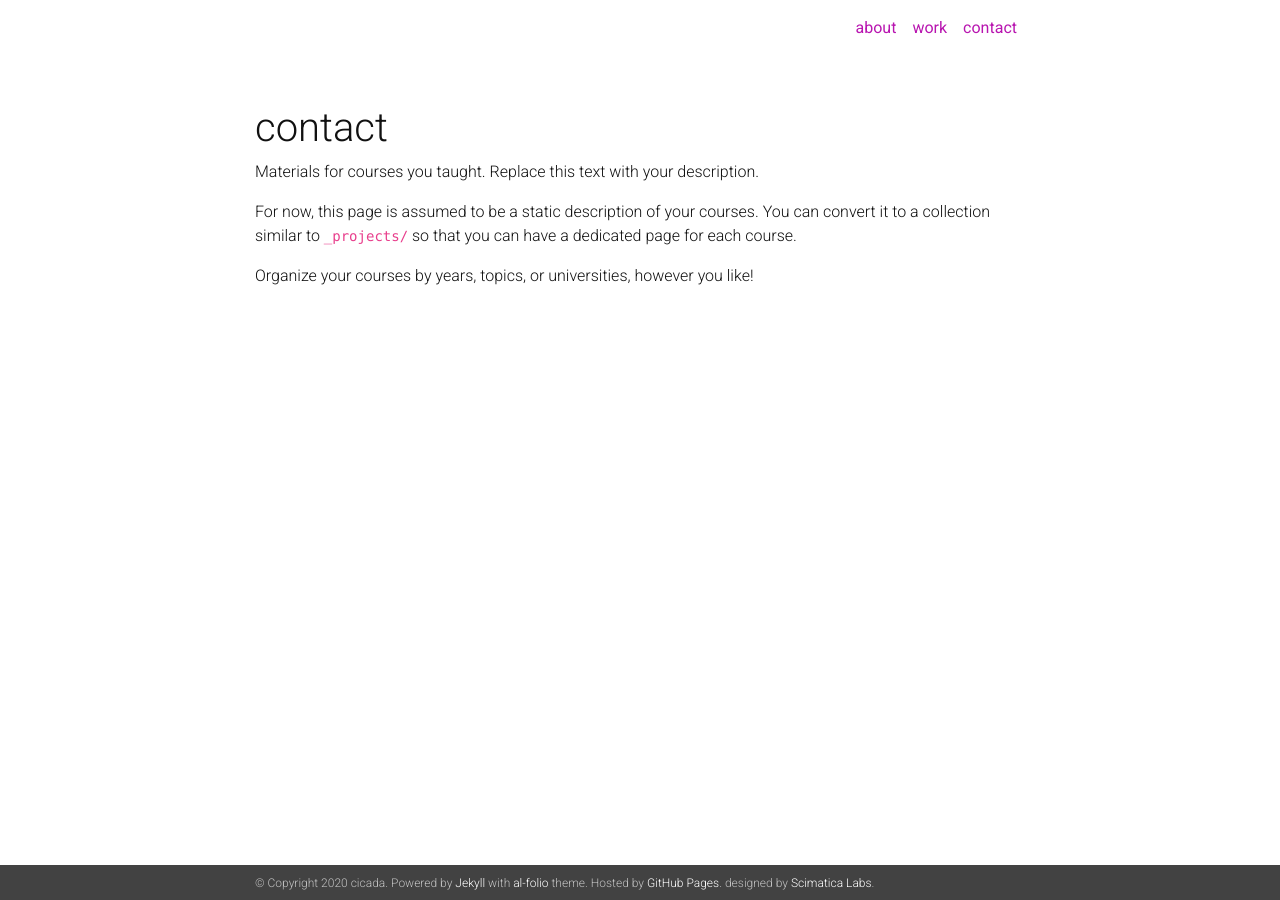
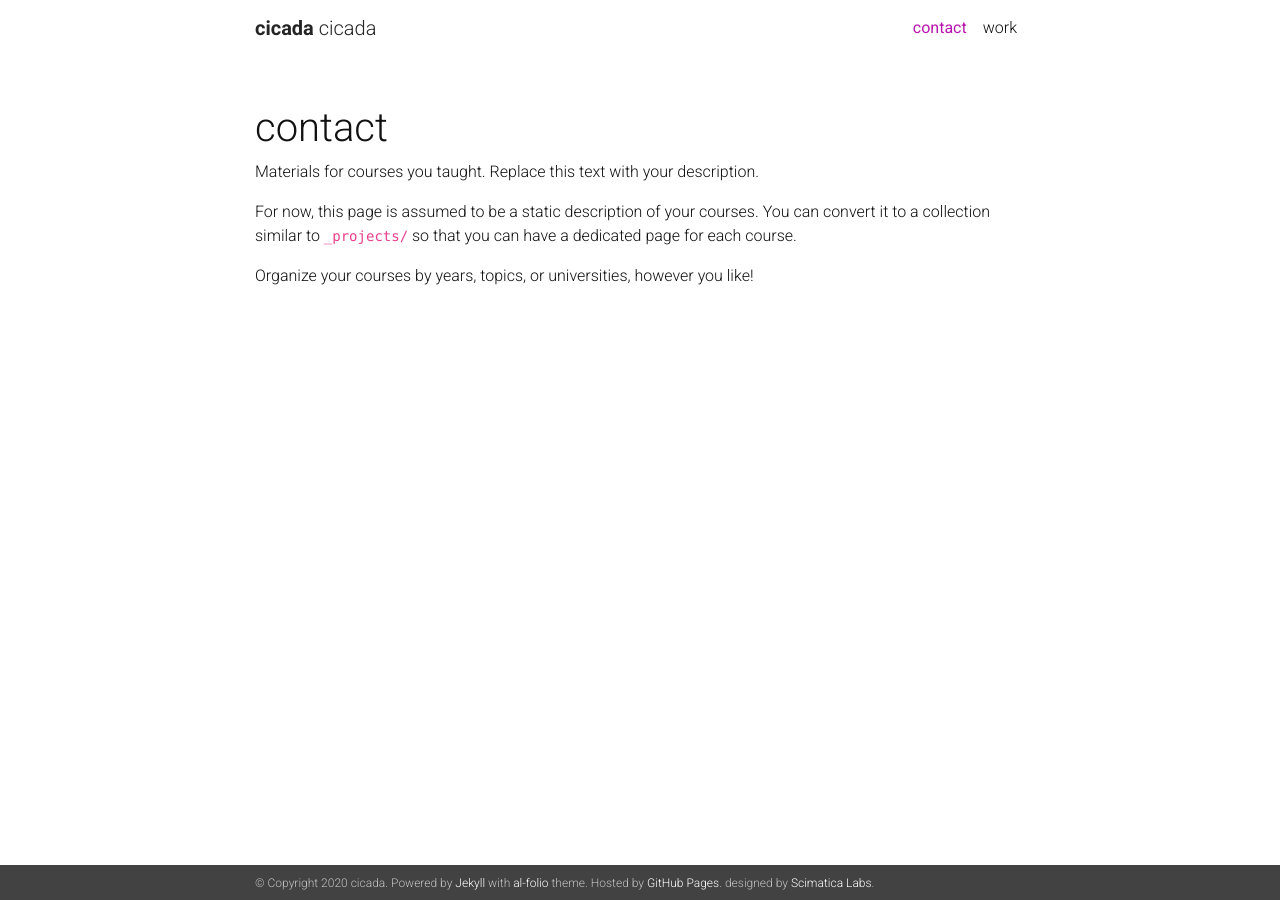
Before and after one commit to Scimatica-Labs/cicadadesign.in, a Jekyll site: the page built from _pages/contact.md, in a window 1280 px wide. Built offline with Jekyll 4.4.1, drawn with Linux system fonts in a browser that asks for light colours; nearby versions of some CDN libraries; a style sheet for code colours, icons or effects is not loaded.

Commit message:
Update header.html

```diff
--- a/_includes/header.html
+++ b/_includes/header.html
@@ -3,11 +3,24 @@
     <!-- Nav Bar -->
     <nav id="navbar" class="navbar navbar-light bg-white navbar-expand-sm {% if site.navbar_fixed %}fixed-top{% else %}sticky-top{% endif %}">
     <div class="container">
-
+      <!--{% if page.title != "about" %}
+      {% assign name = site.title | split: ' ' %}
+      {% assign firstname = name | first %}
+      {% if name.size > 2 %}
+         {% assign middlenames =  name | slice:1, name.size-1 | join:" " %}
+      {% else %}
+         {% assign middlenames = '' %}
+      {% endif %}
+      {% assign lastname = name | last %}-->
       <a class="navbar-brand title font-weight-lighter" href="{{ site.baseurl | prepend: site.url }}/">
-       <span class="font-weight-bold">{{ firstname }}</span> <!--{{ middlenames }}  {{ lastname }}-->
+       <span class="font-weight-bold">{{ firstname }}</span> {{ middlenames }}  {{ lastname }}
       </a>
-
+      <!--{% elsif site.show_social_icons %}
+        <!-- Social Icons
+        <div class="row ml-1 ml-sm-0">
+          {% include social.html %}
+        </div>
+      {% endif %}-->
       <!-- Navbar Toogle -->
       <button class="navbar-toggler collapsed ml-auto" type="button" data-toggle="collapse" data-target="#navbarNav" aria-controls="navbarNav" aria-expanded="false" aria-label="Toggle navigation">
         <span class="sr-only">Toggle navigation</span>
@@ -17,18 +30,40 @@
       </button>
       <div class="collapse navbar-collapse text-right" id="navbarNav">
         <ul class="navbar-nav ml-auto flex-nowrap">
+          <!-- About -->
+          <!--<li class="nav-item {% if page.title == 'about' %}active{% endif %}">
+            <a class="nav-link" href="{{ '/' | relative_url }}">
+              about
+              {% if page.title == "about" %}
+                <span class="sr-only">(current)</span>
+              {% endif %}
+            </a>
+          </li>
+          {% if site.blog_name %}-->
+          <!-- Blog -->
+          <!--<li class="nav-item {% if page.url contains 'blog' %}active{% endif %}">
+            <a class="nav-link" href="{{ '/blog/' | relative_url }}">
+              blog
+              {% if page.title == "blog" %}
+              <span class="sr-only">(current)</span>
+              {% endif %}
+            </a>
+          </li>
+          {% endif %}-->
           <!-- Other pages -->
-
-                <li class="nav-item active">
-                    <a class="nav-link" href="/about/">about</a>
+          {% assign sorted_pages = site.pages | sort: "title" %}
+          {% for p in sorted_pages %}
+          {% if p.nav and p.autogen == nil %}
+          <li class="nav-item {% if page.title == p.title %}active{% endif %}">
+              <a class="nav-link" href="{{ p.url | relative_url }}">
+                {{ p.title }}
+                {% if page.title == p.title %}
+                <!--<span class="sr-only">(current)</span>-->
+                {% endif %}
+              </a>
           </li>
-                <li class="nav-item active">
-                    <a class="nav-link" href="/work/">work</a>
-                </li>
-                <li class="nav-item active">
-                    <a class="nav-link" href="/contact/">contact</a>
-                </li>
-
+          {% endif %}
+          {% endfor %}
         </ul>
       </div>
     </div>
```
Lines whose indentation alone changed are shown as unchanged.
